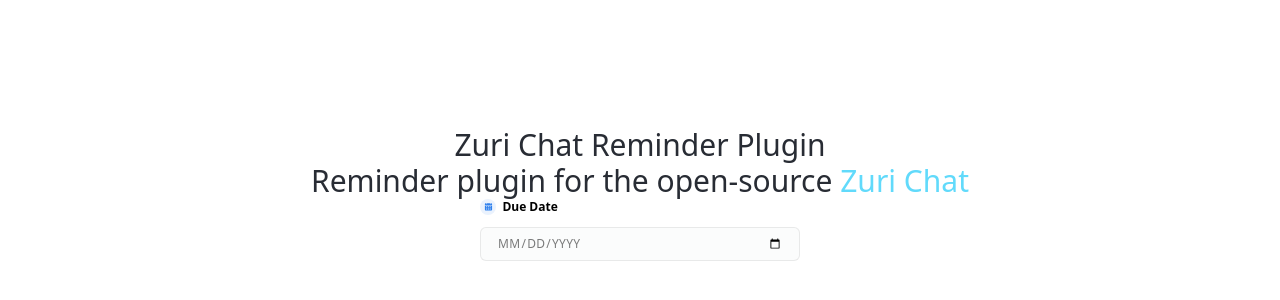
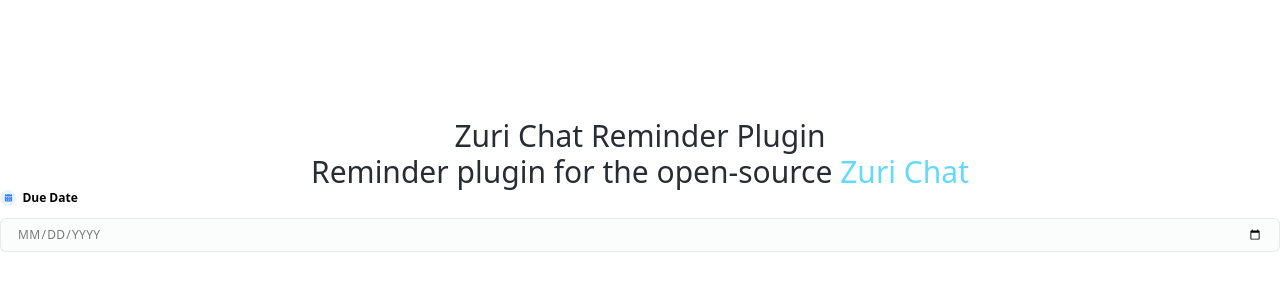
Before and after one commit to zurichat/zc_plugin_deadlines, a React (Create React App) app in the folder frontend/: page / in a window 1280 px wide. Shown: the part 206-506 px from the top of the page. Built offline with nearby package versions, Linux system fonts and the light colour scheme.

Commit message:
[DueDatePicker]: Fixes #207 removed enclosing div

```diff
--- a/frontend/src/components/dueDate/index.jsx
+++ b/frontend/src/components/dueDate/index.jsx
@@ -2,8 +2,7 @@
 
 const DueDatePicker = () => {
 	return (
-		<div className="w-full">
-			<div className="w-1/4 min-w-[160px] mx-auto flex flex-col justify-start">
+		<div className="w-full flex flex-col">
 			<label className="text-left flex items-center" htmlFor="due">
 				<div className="mr-[.4rem] w-[1rem] h-[1rem] rounded-full bg-[#EAF2FD] flex justify-center items-center">
 					<svg
@@ -19,17 +18,14 @@
 						/>
 					</svg>
 				</div>
-					<span className="block font-bold text-xs text-[#242424">
-						Due Date
-					</span>
+				<span className="block font-bold text-xs text-[#242424">Due Date</span>
 			</label>
 			<div className="text-left">
 				<input
-						className="h-[1.5rem] w-full text-[#24242499] tracking-wide  uppercase mt-[0.75rem] p-[1rem] font-normal text-xs bg-[#FBFCFC] border rounded-md border-[#99999933]"
+					className="h-[1%] w-full text-[#24242499] tracking-wide  uppercase mt-[0.75rem] p-[1rem] font-normal text-xs bg-[#FBFCFC] border rounded-md border-[#99999933]"
 					type="date"
 					id="due"
 				/>
-				</div>
 			</div>
 		</div>
 	)
```
Lines whose indentation alone changed are shown as unchanged.
